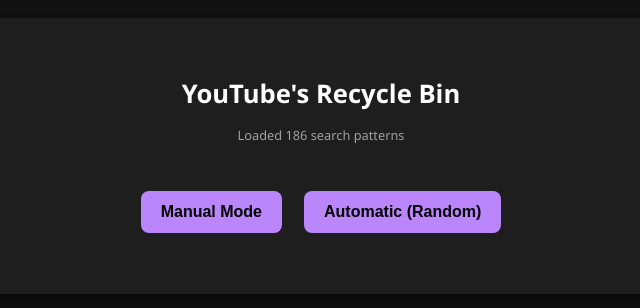
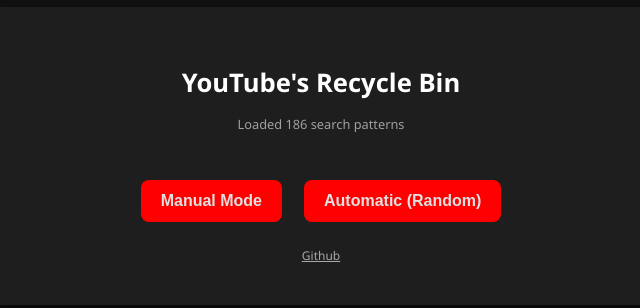
Before and after one commit to famiclone/yrb, a plain HTML site: page index.html in a window 1280 px wide. Shown: the part 244-552 px from the top of the page, without its empty margins (319-959 px from the left). Drawn offline with Linux system fonts and the light colour scheme.

Commit message:
add: github link, change primary color

```diff
--- a/index.html
+++ b/index.html
@@ -8,7 +8,7 @@
         :root {
             --bg: #121212;
             --surface: #1e1e1e;
-            --primary: #bb86fc;
+            --primary: #fe0000;
             --text: #e0e0e0;
             --text-muted: #a0a0a0;
         }
@@ -31,6 +31,9 @@
             width: 90%;
             text-align: center;
         }
+        a {
+            color: darkgrey;
+        }
         h1 {
             font-size: 1.6rem;
             margin-bottom: 0.5rem;
@@ -43,7 +46,7 @@
         }
         .btn {
             background-color: var(--primary);
-            color: #000;
+            color: var(--text);
             border: none;
             padding: 12px 20px;
             border-radius: 8px;
@@ -137,6 +140,10 @@
         <div id="result-section">
             <p style="margin-bottom: 10px; font-weight: 500;">Your link is ready:</p>
             <a id="youtube-link" class="result-link" href="#" target="_blank">Open in YouTube</a>
+        </div>
+
+        <div>
+            <a style="font-size: 12px" target="_blank" href="https://github.com/famiclone/yrb">Github</a>
         </div>
     </div>
 
```
